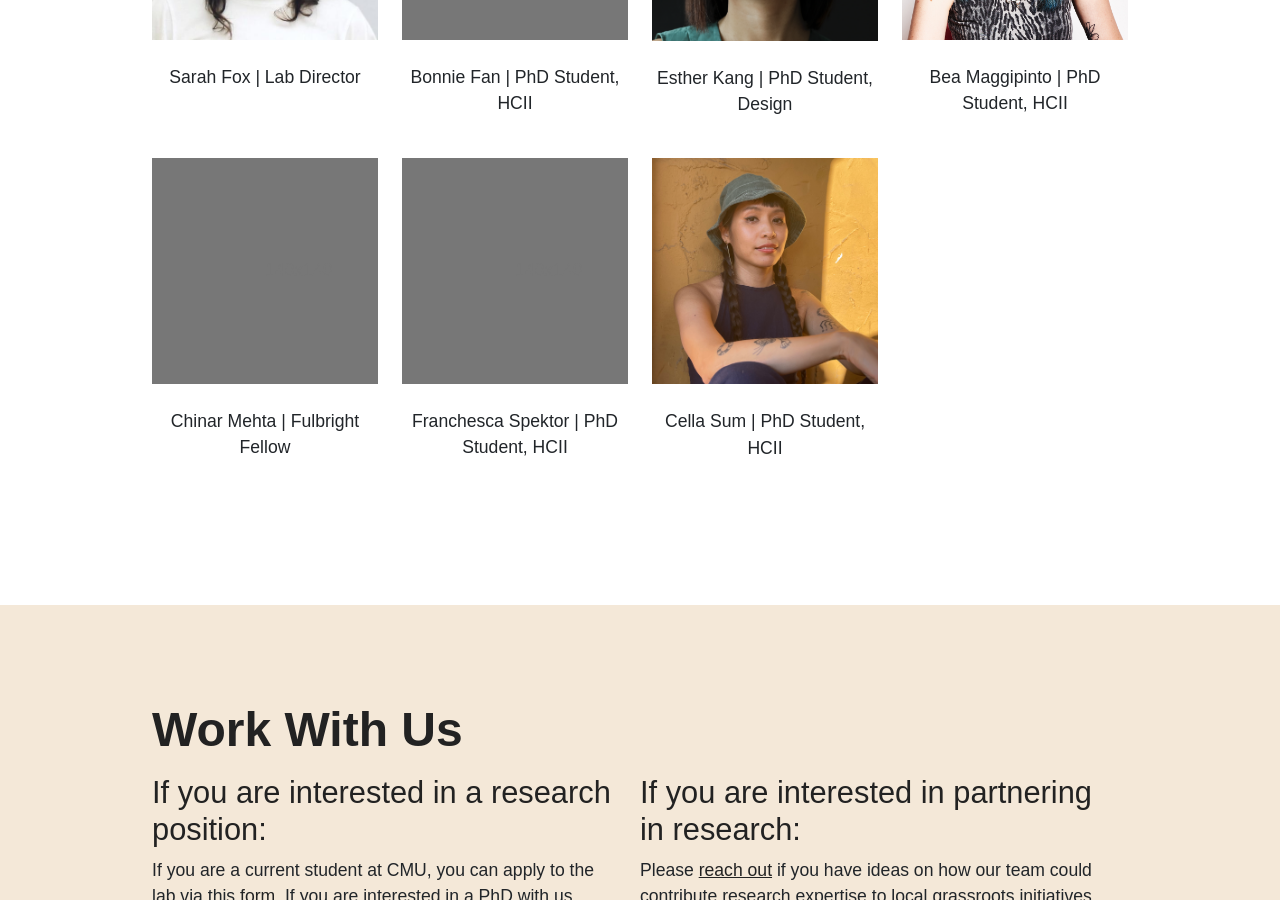
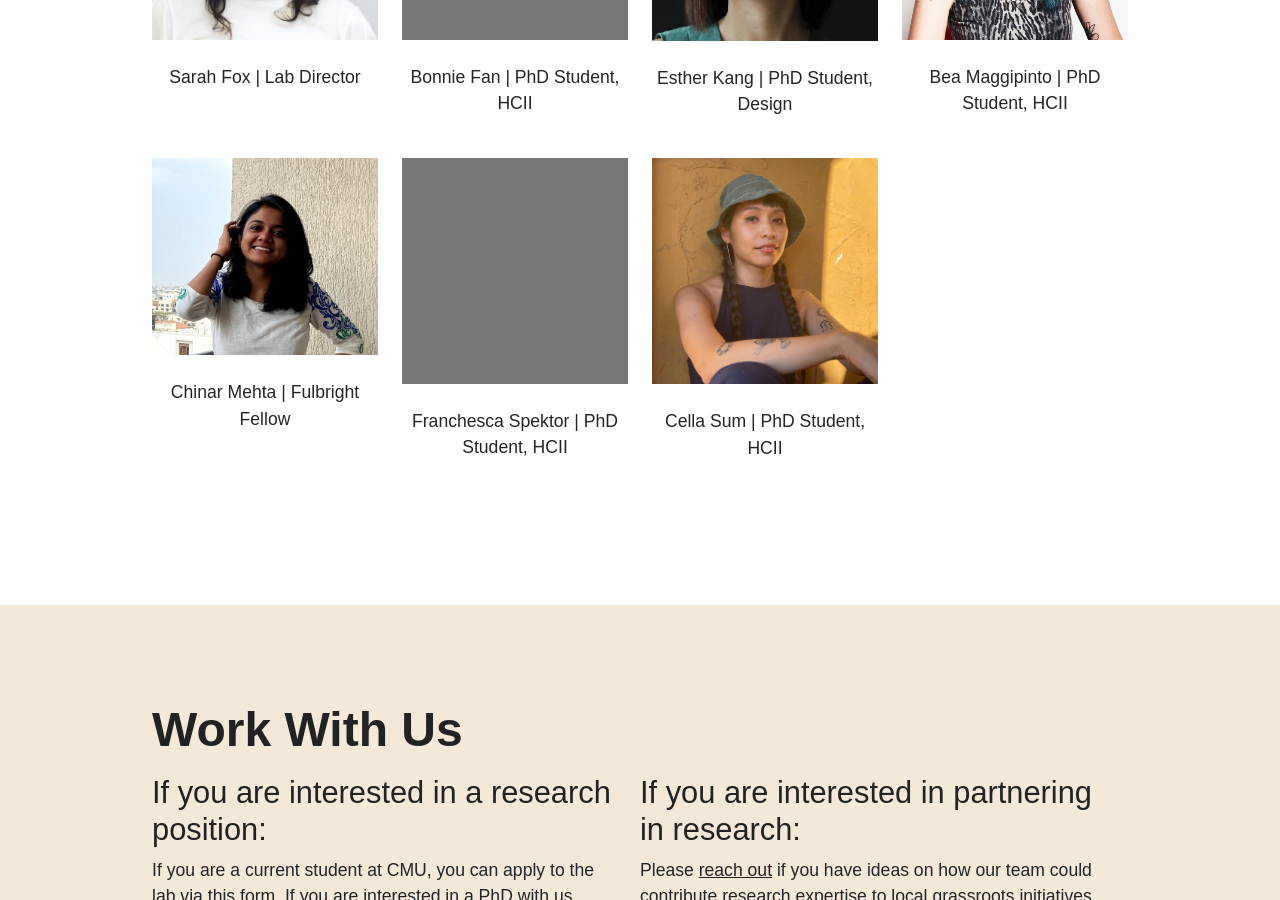
Before and after one commit to techsolidaritylab/site, a Jekyll site: the page built from index.html, in a window 1280 px wide and 900 px high, scrolled down 2022 px. Built offline with Jekyll 4.4.1, drawn with Linux system fonts in a browser that asks for light colours; nearby versions of some CDN libraries; some web fonts are replaced.

Commit message:
Add team photo

```diff
--- a/_includes/team.html
+++ b/_includes/team.html
@@ -20,7 +20,7 @@
         <p class="text-center py-4">Bea Maggipinto | PhD Student, HCII</p>
       </div><!-- /.col-lg-4 -->
       <div class="col-12 col-lg-3">
-        <svg class="bd-placeholder-img" width="140" height="140" xmlns="http://www.w3.org/2000/svg" role="img" aria-label="Placeholder: 140x140" preserveAspectRatio="xMidYMid slice" focusable="false"><title>Placeholder</title><rect width="100%" height="100%" fill="#777"></rect><text x="50%" y="50%" fill="#777" dy=".3em">140x140</text></svg>
+        <img src="/assets/images/chinar.jpg" class="img-fluid" alt="Photo of Chinar">
         <p class="text-center py-4">Chinar Mehta | Fulbright Fellow</p>
       </div><!-- /.col-lg-4 -->
       <div class="col-12 col-lg-3">
```
Also changed, not shown: assets/images/chinar.jpg (added).
